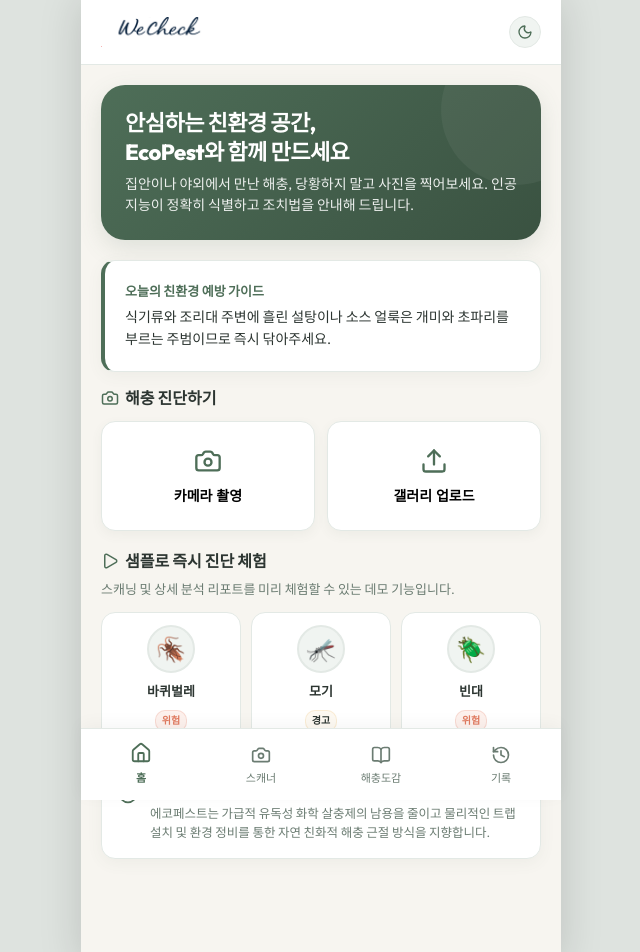
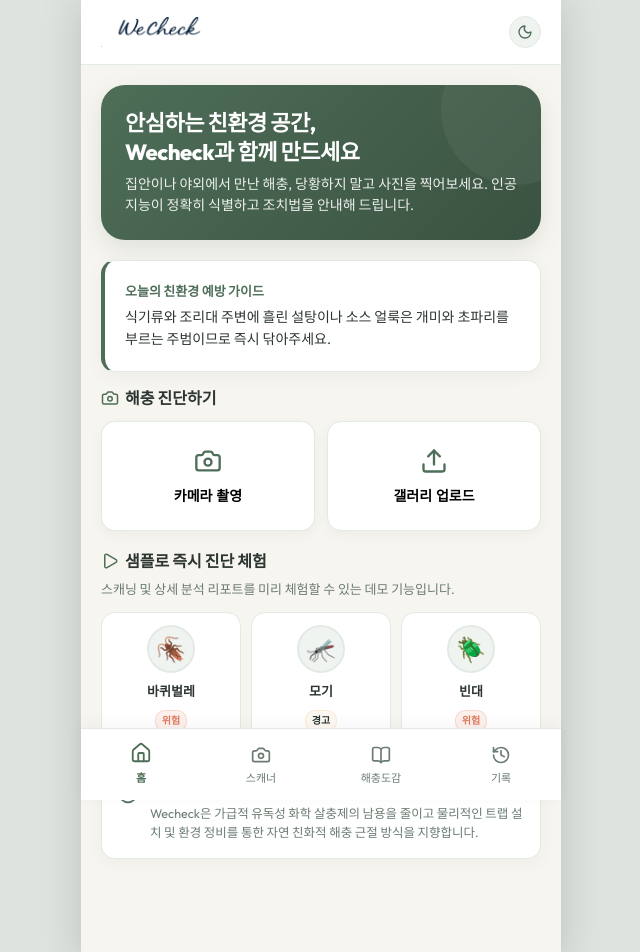
Before and after one commit to ShinByungkyoo/bugs, a React (Vite) app: page / in a window 1280 px wide. Shown: the top 952 px of the page, without its empty margins (319-959 px from the left). Built offline with nearby package versions, Linux system fonts and the light colour scheme.

Commit message:
fix: resolve camera mount race condition and rename brand to Wecheck

```diff
--- a/index.html
+++ b/index.html
@@ -4,7 +4,7 @@
     <meta charset="UTF-8" />
     <link rel="icon" type="image/svg+xml" href="/favicon.svg" />
     <meta name="viewport" content="width=device-width, initial-scale=1.0" />
-    <title>EcoPest - 친환경 AI 해충 식별 및 예방 가이드</title>
+    <title>Wecheck - 친환경 AI 해충 식별 및 예방 가이드</title>
     <meta name="description" content="사진을 찍거나 업로드하여 해충을 인공지능(Gemini AI)으로 분석하고, 위험도 진단 및 친환경 퇴치법과 예방 가이드를 확인하세요." />
   </head>
   <body>
--- a/server.js
+++ b/server.js
@@ -151,7 +151,7 @@ app.get(/.*/, (req, res) => {
 
 app.listen(PORT, () => {
   console.log(`==================================================`);
-  console.log(`🟢 EcoPest Backend Server running on port ${PORT}`);
+  console.log(`🟢 Wecheck Backend Server running on port ${PORT}`);
   console.log(`   Local API Endpoint: http://localhost:${PORT}/api/identify`);
   console.log(`==================================================`);
 });
--- a/src/components/CameraScanner.jsx
+++ b/src/components/CameraScanner.jsx
@@ -38,10 +38,6 @@ export default function CameraScanner({ onImageCaptured }) {
 
       const mediaStream = await navigator.mediaDevices.getUserMedia(constraints);
       setStream(mediaStream);
-      if (videoRef.current) {
-        videoRef.current.srcObject = mediaStream;
-        videoRef.current.play().catch(e => console.error("비디오 재생 오류:", e));
-      }
       setIsCameraActive(true);
     } catch (err) {
       console.error("카메라 연결 실패:", err);
@@ -60,6 +56,14 @@ export default function CameraScanner({ onImageCaptured }) {
       startCamera(nextMode);
     }
   };
+
+  // Bind stream to video element when it mounts
+  useEffect(() => {
+    if (isCameraActive && stream && videoRef.current) {
+      videoRef.current.srcObject = stream;
+      videoRef.current.play().catch(e => console.error("비디오 재생 오류:", e));
+    }
+  }, [stream, isCameraActive]);
 
   // Trigger when scanner mounts / starts
   useEffect(() => {
--- a/src/components/Dashboard.jsx
+++ b/src/components/Dashboard.jsx
@@ -47,7 +47,7 @@ export default function Dashboard({ setActiveTab, onStartDemoScan }) {
     <div style={{ animation: "fadeIn 0.4s ease-out" }}>
       {/* Welcome Banner */}
       <div className="welcome-banner">
-        <h2>안심하는 친환경 공간,<br />EcoPest와 함께 만드세요</h2>
+        <h2>안심하는 친환경 공간,<br />Wecheck과 함께 만드세요</h2>
         <p>집안이나 야외에서 만난 해충, 당황하지 말고 사진을 찍어보세요. 인공지능이 정확히 식별하고 조치법을 안내해 드립니다.</p>
       </div>
 
@@ -124,7 +124,7 @@ export default function Dashboard({ setActiveTab, onStartDemoScan }) {
         <div>
           <h4 style={{ fontSize: "14px", fontWeight: "700", marginBottom: "4px" }}>화학 약품은 최소한으로!</h4>
           <p style={{ fontSize: "12.5px", color: "var(--color-text-muted)", lineHeight: 1.5 }}>
-            에코페스트는 가급적 유독성 화학 살충제의 남용을 줄이고 물리적인 트랩 설치 및 환경 정비를 통한 자연 친화적 해충 근절 방식을 지향합니다.
+            Wecheck은 가급적 유독성 화학 살충제의 남용을 줄이고 물리적인 트랩 설치 및 환경 정비를 통한 자연 친화적 해충 근절 방식을 지향합니다.
           </p>
         </div>
       </div>
```
Also changed, not shown: test/index.html (+2 -2 lines).
